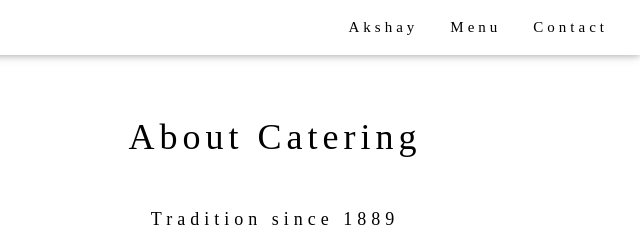
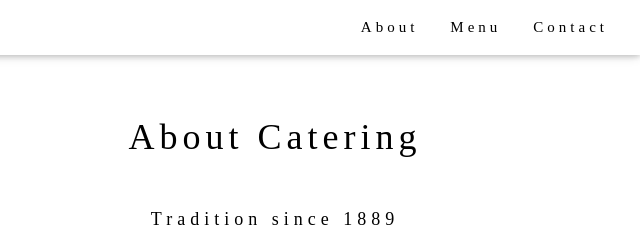
Before and after one commit to sonawaneak/gittest1, a plain HTML site: page index.html in a window 1280 px wide. Shown: the top 240 px of the page, 640-1280 px from the left. Drawn offline with nearby package versions, Linux system fonts and the light colour scheme.

Commit message:
Index file updated

```diff
--- a/index.html
+++ b/index.html
@@ -19,7 +19,7 @@ h1, h2, h3, h4, h5, h6 {
     <a href="#home" class="w3-bar-item w3-button">Akshay Catering services</a>
     <!-- Right-sided navbar links. Hide them on small screens -->
     <div class="w3-right w3-hide-small">
-      <a href="#about" class="w3-bar-item w3-button">Akshay</a>
+      <a href="#about" class="w3-bar-item w3-button">About</a>
       <a href="#menu" class="w3-bar-item w3-button">Menu</a>
       <a href="#contact" class="w3-bar-item w3-button">Contact</a>
     </div>
```
